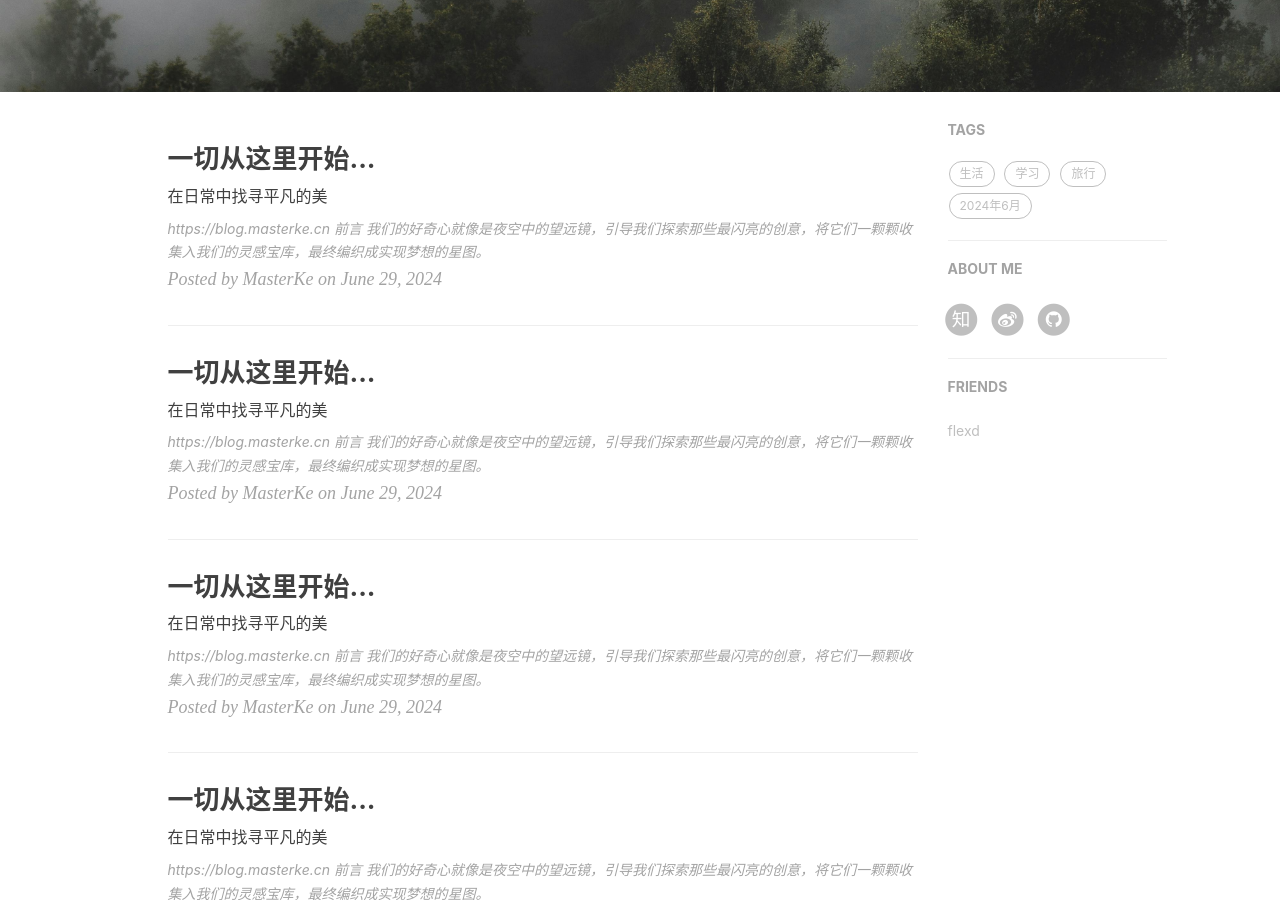
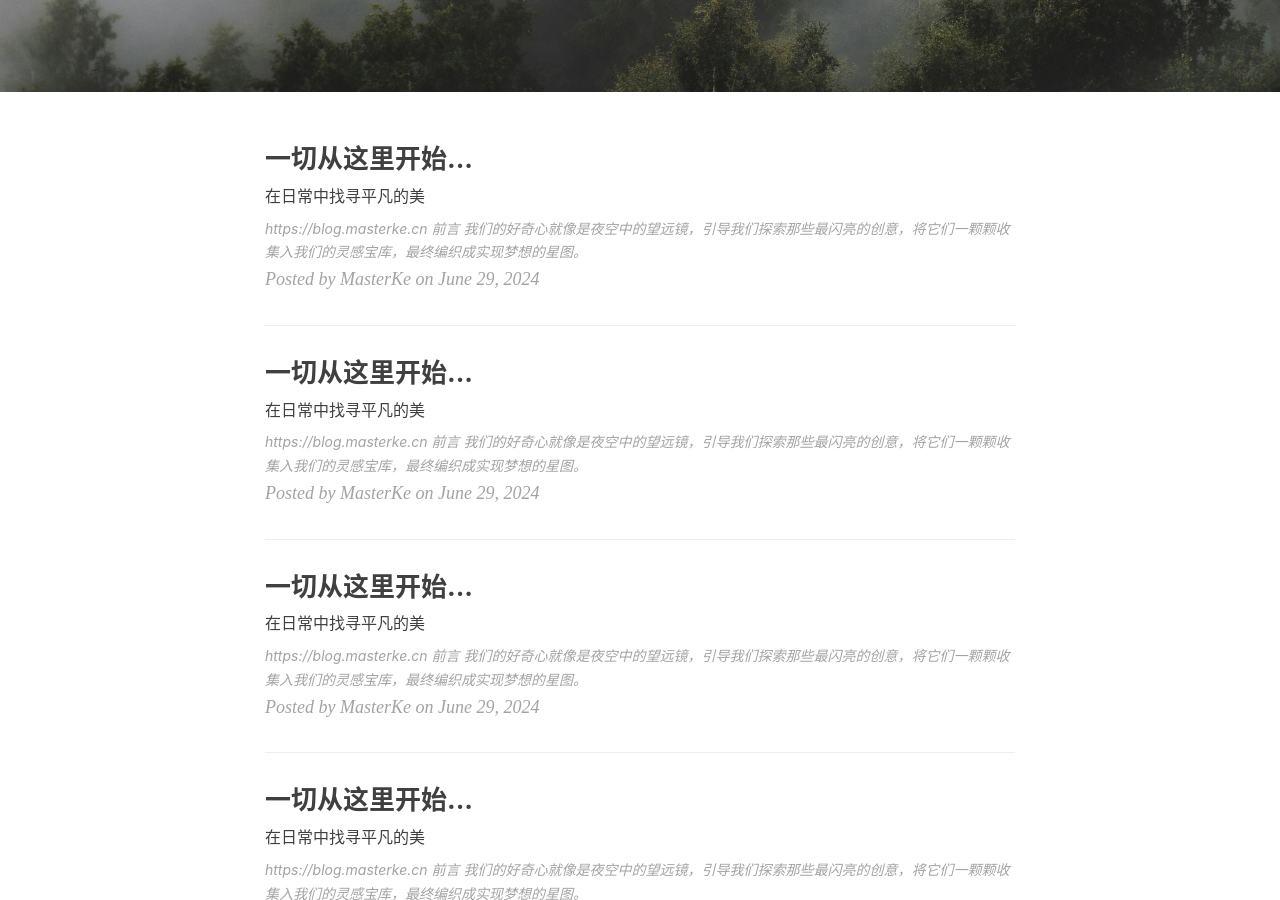
Before and after one commit to MasterKe2003/blog, a Jekyll site: the page built from index.html, in a window 1280 px wide and 900 px high, scrolled down 306 px. Built offline with Jekyll 4.4.1, drawn with Linux system fonts in a browser that asks for light colours; nearby versions of some CDN libraries; the list of posts is cut into pages by our own code; comment, search, counter and statistics services are not loaded.

Commit message:
Update _config.yml

```diff
--- a/_config.yml
+++ b/_config.yml
@@ -74,9 +74,9 @@ netease_comment: false
 # ga_domain: huangxuan.me
 
 # Sidebar settings
-# sidebar: false # whether or not using Sidebar.
-# sidebar-about-description: "要做一个有 swag 的程序员 <br> React Team @ Meta"
-# sidebar-avatar: https://github.com/Huxpro.png # use absolute URL, seeing it's used in both `/` and `/about/`
+sidebar: false # whether or not using Sidebar.
+sidebar-about-description: "要做一个有 swag 的程序员 <br> React Team @ Meta"
+sidebar-avatar: https://github.com/Huxpro.png # use absolute URL, seeing it's used in both `/` and `/about/`
 
 # Featured Tags
 featured-tags: true # whether or not using Feature-Tags
```
